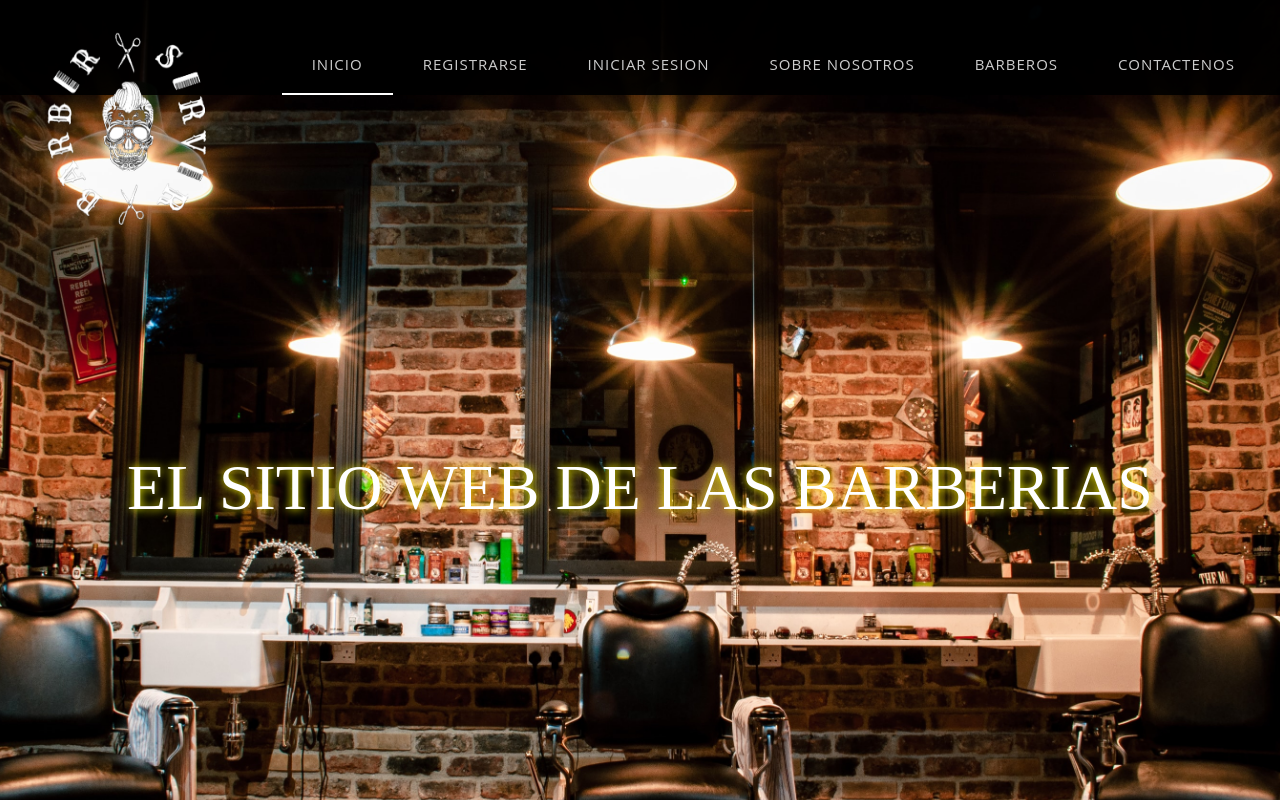
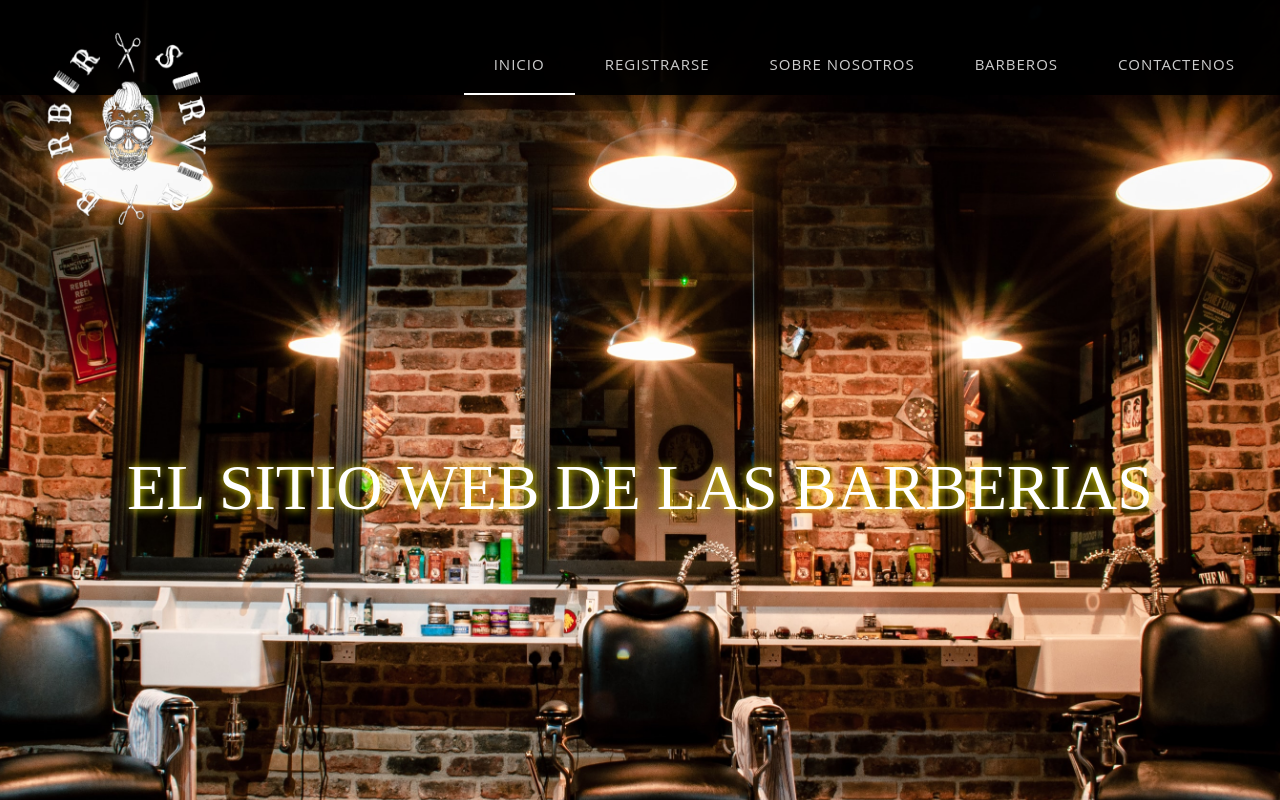
Before and after one commit to vector18xd/BarberServerReact, a React (Create React App) app: page / in a window 1280 px wide. Shown: the top 800 px of the page. Built offline with nearby package versions, Linux system fonts and the light colour scheme; a web font is replaced by a local one.

Commit message:
quitar elemento log

```diff
--- a/src/components/layouts/header.jsx
+++ b/src/components/layouts/header.jsx
@@ -11,7 +11,6 @@ import logo from "../../../src/components/img/logo/logo-LetrasBlancas.png"
             <nav className="NavLink">
                 <NavLink to="/"><a className="link">INICIO</a></NavLink>
                 <NavLink to="/Loginregister"><a className="link">REGISTRARSE</a></NavLink>
-                <NavLink to="/Login"><a className="link">INICIAR SESION</a></NavLink>
                 <NavLink to="/About"><a className="link">SOBRE NOSOTROS</a></NavLink>
                 <NavLink to="/ConsultBarber"><a className="link">BARBEROS</a></NavLink>
                 <NavLink to="/Contact"><a className="link">CONTACTENOS</a></NavLink>
```
